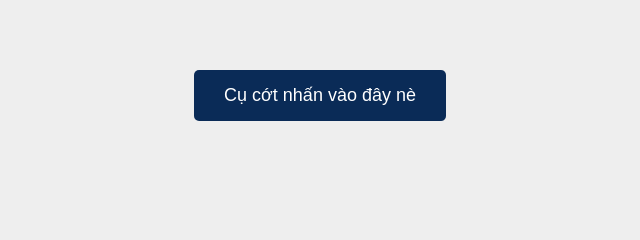
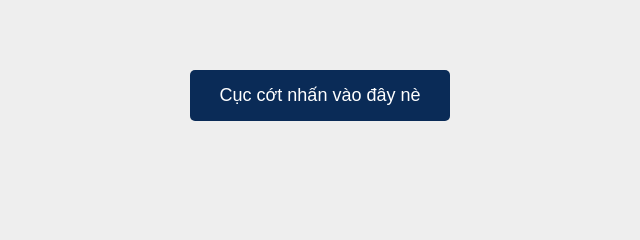
Before and after one commit to quanghuy292/tranbonho, a plain HTML site: page index.html in a window 1280 px wide. Shown: the part 305-545 px from the top of the page, 320-960 px from the left. Drawn offline with Linux system fonts and the light colour scheme.

Commit message:
Add files via upload

```diff
--- a/index.html
+++ b/index.html
@@ -12,7 +12,7 @@
 <body>
 
   <h1>Đại ka có điều muốn nói!!!</h1>
-  <button id="playButton" onclick="generateRandomNotifications()">Cụ cớt nhấn vào đây nè</button>
+  <button id="playButton" onclick="generateRandomNotifications()">Cục cớt nhấn vào đây nè</button>
   <div class="final-message" id="finalMessage" onclick="redirectToNewPage()">
     <p id="text1"></p>
     <p id="text2"></p>
```
